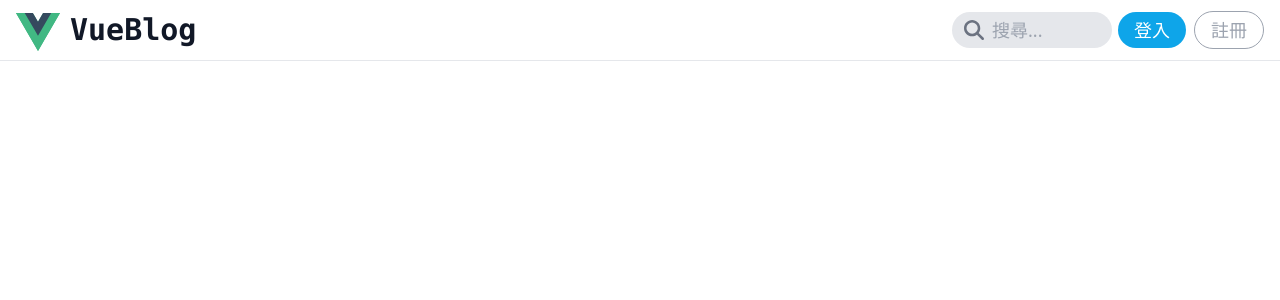
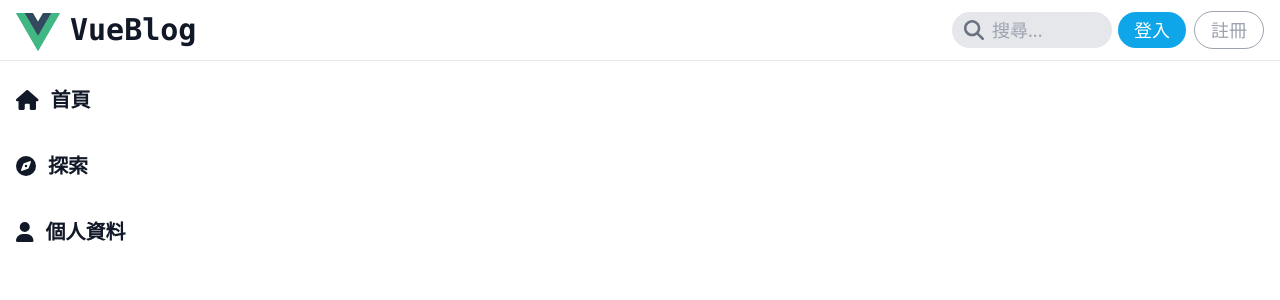
Before and after one commit to mirageapache/Vue_Blog, a Vue app: page /post/1 in a window 1280 px wide. Shown: the top 300 px of the page. Built offline with nearby package versions, Linux system fonts and the light colour scheme.

Commit message:
[feat]建立MainMenu及SideBar元件

```diff
--- a/src/App.vue
+++ b/src/App.vue
@@ -5,6 +5,8 @@ import {
   BOTTOM_MENU_FRAME
 } from './constants/LayoutConstants';
 import Header from '@/components/Header.vue';
+import SideBar from '@/components/SideBar.vue';
+
 </script>
 
 <template>
@@ -14,7 +16,7 @@ import Header from '@/components/Header.vue';
         <main class="mb-auto mt-[52px] sm:mt-16 flex-grow flex justify-center">
           <div class="w-full flex justify-between">
             <section :class={SIDEBAR_FRAME}>
-              <!-- <SideBar /> -->
+              <SideBar />
             </section>
             <section :class={SIDEBAR_CONTAINER_FRAME}>
             </section>
--- a/src/components/MenuItem.vue
+++ b/src/components/MenuItem.vue
@@ -1,31 +1,12 @@
 <script setup lang="ts">
+import { defineEmits, defineProps, ref } from 'vue';
 import { FontAwesomeIcon } from '@fortawesome/vue-fontawesome';
 import { library } from '@fortawesome/fontawesome-svg-core';
-import {
-  faHome,
-  faCompass,
-  faInbox,
-  faBell,
-  faPenNib,
-  faPenToSquare
-} from '@fortawesome/free-solid-svg-icons';
-import {
-  faCompass as faCompassRegular,
-  faBell as faBellRegular
-} from '@fortawesome/free-regular-svg-icons';
+import { faPenToSquare } from '@fortawesome/free-solid-svg-icons';
 import { isEmpty } from 'lodash';
-import { defineEmits, defineProps, ref } from 'vue';
+import { usePostStore } from '@/store/post';
 
-library.add(
-  faHome,
-  faCompass,
-  faInbox,
-  faBell,
-  faPenNib,
-  faPenToSquare,
-  faCompassRegular,
-  faBellRegular
-);
+library.add(faPenToSquare);
 
 const props = defineProps<{
   href: string;
@@ -42,6 +23,7 @@ const href = ref(props.href);
 const text = ref(props.text);
 const count = ref(props.count);
 const activeItem = ref(props.activeItem);
+const postStore = usePostStore();
 
 const handleClick = () => {
   emit('handleClick');
@@ -58,7 +40,7 @@ const handleClick = () => {
       @click="
         () => {
           handleClick(); // 關閉選單
-          // sliceDispatch(setShowCreateModal(true));
+          postStore.setShowCreateModal(true);
         }
       "
     >
--- /dev/null
+++ b/src/components/SideBar.vue
@@ -0,0 +1,95 @@
+<script setup lang="ts">
+import { FontAwesomeIcon } from '@fortawesome/vue-fontawesome';
+import { library } from '@fortawesome/fontawesome-svg-core';
+import {
+  faHome,
+  faCompass,
+  faUser,
+  faPenNib,
+  faPenToSquare
+} from '@fortawesome/free-solid-svg-icons';
+import { checkLogin, getCookies } from '@/utils/common';
+import { useMainStore } from '@/store';
+import { useAuthStore } from '@/store/auth';
+import SideBarItem from '@/components/SideBarItem.vue';
+
+library.add(faHome, faCompass, faUser, faPenNib, faPenToSquare);
+
+const mainStore = useMainStore();
+const authStore = useAuthStore();
+const activePage = mainStore.activePage;
+const userId = getCookies('uid');
+
+</script>
+
+<template>
+  <div className="text-left h-fit sm:px-1">
+    <div>
+      <SideBarItem
+        href="/"
+        text="首頁"
+        :count="0"
+        :active-item="activePage === '' || activePage === 'home'"
+        @change-item="() => mainStore.setActivePage('home')"
+      >
+        <template #icon>
+          <font-awesome-icon :icon="['fas', 'home']" />
+        </template>
+      </SideBarItem>
+      <SideBarItem
+        href="/explore"
+        text="探索"
+        :count="0"
+        :active-item="activePage === 'explore'"
+        @change-item="() => mainStore.setActivePage('explore')"
+      >
+        <template #icon>
+          <font-awesome-icon :icon="['fas', 'compass']" />
+        </template>
+      </SideBarItem>
+      <SideBarItem
+        :href="checkLogin() ? `/user/profile/${userId}` : ''"
+        text="個人資料"
+        :count="0"
+        :active-item="activePage === 'user'"
+        @change-item="() => {
+          if (checkLogin()) {
+            mainStore.setActivePage('user');
+          } else {
+            authStore.setSignInPop(true);
+          }
+        }"
+      >
+        <template #icon>
+          <font-awesome-icon :icon="['fas', 'user']" />
+        </template>
+      </SideBarItem>
+      <SideBarItem
+        v-if="checkLogin()"
+        href="/article/create"
+        text="撰寫文章"
+        :count="0"
+        :active-item="activePage === 'write'"
+        @change-item="() => {
+          mainStore.setActivePage('write');
+          mainStore.setEditMode(true);
+        }"
+      >
+        <template #icon>
+          <font-awesome-icon :icon="['fas', 'pen-nib']" />
+        </template>
+      </SideBarItem>
+      <SideBarItem
+        v-if="checkLogin()"
+        href=""
+        text="建立貼文"
+        :count="0"
+        :active-item="false"
+      >
+        <template #icon>
+          <font-awesome-icon icon="['fas', 'pen-to-square']"/>
+        </template>
+      </SideBarItem>
+    </div>
+  </div>
+</template>
--- /dev/null
+++ b/src/components/SideBarItem.vue
@@ -0,0 +1,99 @@
+<script setup lang="ts">
+import { ref, defineProps, defineEmits } from 'vue';
+import { FontAwesomeIcon } from '@fortawesome/vue-fontawesome';
+import { library } from '@fortawesome/fontawesome-svg-core';
+import { faPenToSquare } from '@fortawesome/free-solid-svg-icons';
+import { usePostStore } from '@/store/post';
+import { isEmpty } from 'lodash';
+import { HINT_LABEL } from '@/constants/LayoutConstants';
+import { scrollToTop } from '@/utils/common';
+
+library.add(faPenToSquare);
+
+const props = defineProps<{
+  href: string;
+  text: string;
+  count?: number;
+  activeItem: boolean;
+}>();
+
+const emit = defineEmits<{
+  (e: 'changeItem'): void;
+}>();
+
+const postStore = usePostStore();
+const createPostButton = ref<HTMLButtonElement | null>(null);
+const navLink = ref<HTMLElement | null>(null);
+const href = ref(props.href);
+const text = ref(props.text);
+const count = ref(props.count);
+const activeItem = ref(props.activeItem);
+const showTip = ref(false);
+const activeStyle = 'text-orange-500 hover:text-orange-500 hover:fill-orange-500';
+const normalStyle = 'text-gray-600 hover:text-gray-900 dark:text-gray-400 dark:hover:text-gray-100';
+
+const changeItem = () => {
+  emit('changeItem');
+};
+
+/** 設定提示框顯示 */
+const setShowTip = (value: boolean) => {
+  showTip.value = value;
+};
+</script>
+
+<template>
+  <div class="relative">
+    <button
+      v-if="text === '建立貼文'"
+      type="button"
+      ref="createPostButton"
+      class="flex my-1.5 ml-3 text-xl cursor-pointer py-4"
+      :class="{ normalStyle }"
+      @click="() => postStore.setShowCreateModal(true)"
+      @mouseenter="() => setShowTip(true)"
+      @mouseleave="() => setShowTip(false)"
+    >
+      <div class="flex items-center">
+        <font-awesome-icon icon="['fas', 'pen-to-square']" />
+      </div>
+      <span class="ml-3 font-bold hidden lg:block">建立貼文</span>
+    </button>
+
+    <router-link
+      v-else
+      :to="href"
+      class="flex my-1.5 ml-3 text-xl cursor-pointer py-4"
+      :class="{ activeStyle: activeItem, normalStyle: !activeItem }"
+      ref="navLink"
+      @click="
+        () => {
+          changeItem();
+          scrollToTop();
+        }
+      "
+      @mouseenter="() => setShowTip(true)"
+      @mouseleave="() => setShowTip(false)"
+    >
+      <span class="flex items-center">
+        <slot name="icon"></slot>
+      </span>
+      <span class="ml-3 font-bold hidden lg:block">
+        {{ text }}
+        <span
+          v-if="!isEmpty(count)"
+          class="rounded-full py-0.5 px-2 ml-3 text-xs text-white bg-orange-500 cursor-pointer"
+        >
+          {{ count }}
+        </span>
+      </span>
+    </router-link>
+
+    <div
+      class="absolute top-3 left-10 w-16 lg:hidden dark:font-bold z-50"
+      :class="{ HINT_LABEL, block: showTip, hidden: !showTip }"
+    >
+      {{ text }}
+    </div>
+  </div>
+</template>
--- /dev/null
+++ b/src/store/post.ts
@@ -0,0 +1,53 @@
+import { defineStore } from 'pinia';
+
+/** UserInfo 預設值 */
+const initAuthor = {
+  _id: '',
+  account: '',
+  name: '',
+  avatar: '',
+  bgColor: '',
+};
+
+/** PostData 預設值 */
+const initPostData = {
+  _id: '',
+  author: initAuthor,
+  content: '',
+  image: '',
+  imageId: '',
+  status: 0,
+  subject: '',
+  hashTags: [],
+  collectionCount: 0,
+  shareCount: 0,
+  likedByUsers: [],
+  comments: [],
+  createdAt: '',
+  editedAt: '',
+  code: '',
+  message: '',
+};
+
+export const usePostStore = defineStore('post', {
+  state: () => ({
+    postId: '', // 貼文Id，操作貼文功能時使用
+    postData: initPostData, // 暫存選定的貼文資料
+    showCreateModal: false, // 是否顯示CreateModal
+    showEditModal: false, // 是否顯示EditModal
+  }),
+  actions: {
+    setPostId(id: string) {
+      this.postId = id;
+    },
+    setPostData(data: any) {
+      this.postData = data;
+    },
+    setShowCreateModal(show: boolean) {
+      this.showCreateModal = show;
+    },
+    setShowEditModal(show: boolean) {
+      this.showEditModal = show;
+    },
+  },
+});
```
Also changed, not shown: src/components/MainMenu.vue (+42 -21 lines).
